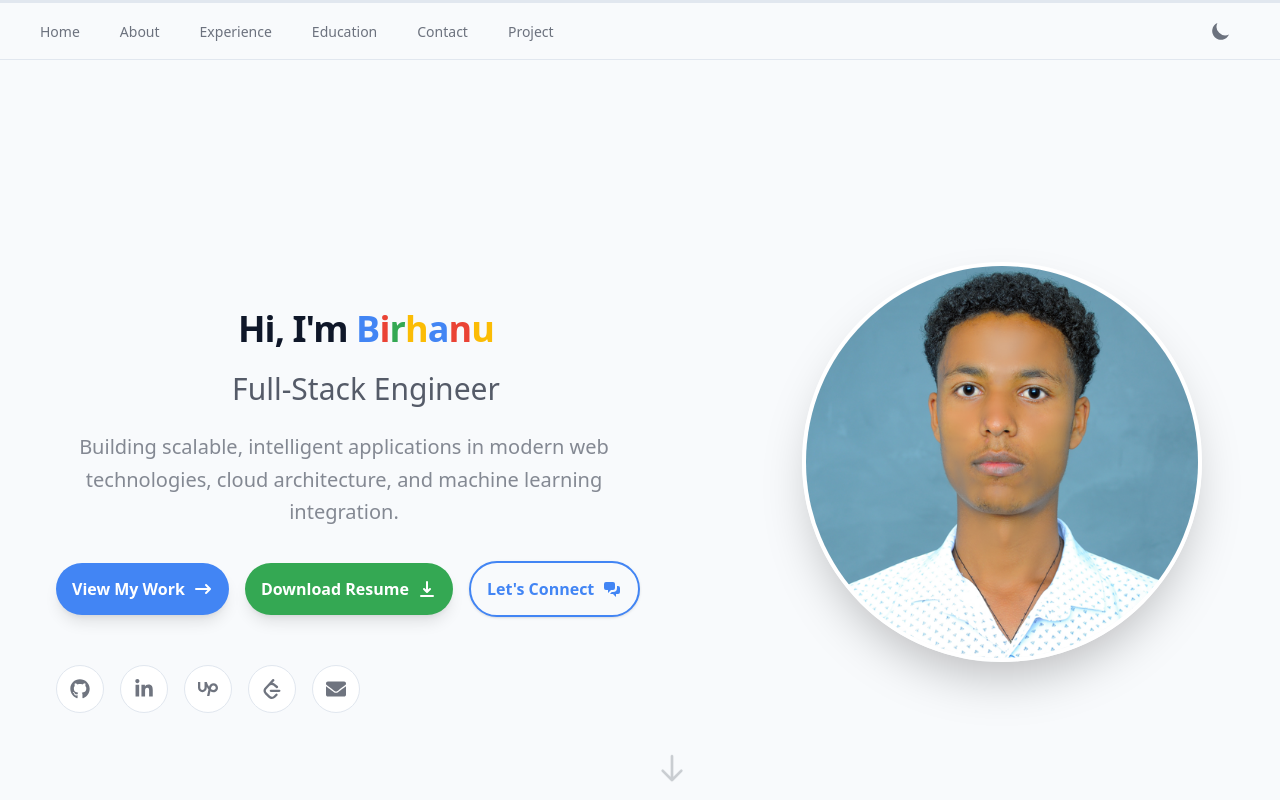
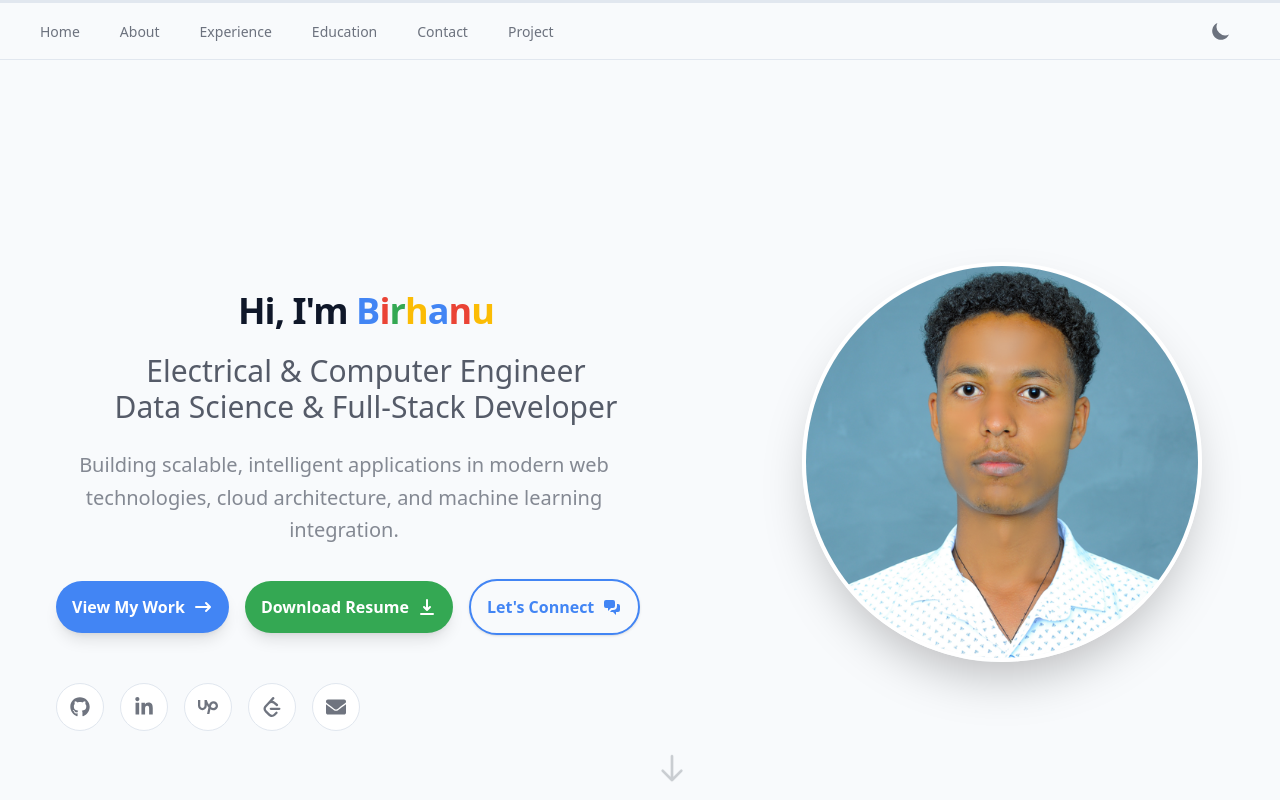
Before and after one commit to birhanu-ma/Portfolio, a React (Vite) app: page / in a window 1280 px wide. Shown: the top 800 px of the page. Built offline with nearby package versions, Linux system fonts and the light colour scheme.

Commit message:
refactor: improve hero

```diff
--- a/src/component/home/Hero.jsx
+++ b/src/component/home/Hero.jsx
@@ -31,18 +31,24 @@ const Hero = () => {
             </h1>
 
             <h2 className="text-2xl md:text-3xl text-foreground/70 font-medium mt-6">
-              Full-Stack Engineer
+              Electrical & Computer Engineer
+              <br />
+              Data Science & Full-Stack Developer
             </h2>
 
             <p className="text-foreground/50 text-lg md:text-xl max-w-xl leading-relaxed mt-6">
-              Building scalable, intelligent applications in modern web technologies, cloud architecture, and
-              machine learning integration.
+              Building scalable, intelligent applications in modern web
+              technologies, cloud architecture, and machine learning
+              integration.
             </p>
           </div>
 
           {/* Call to Action Buttons */}
           <div className="flex flex-wrap gap-4 items-center">
-            <a href="#experience" className="flex items-center gap-2 bg-[#4285F4] text-white px-4 py-3.5 rounded-full font-semibold shadow-lg hover:bg-blue-600 transition-all">
+            <a
+              href="#experience"
+              className="flex items-center gap-2 bg-[#4285F4] text-white px-4 py-3.5 rounded-full font-semibold shadow-lg hover:bg-blue-600 transition-all"
+            >
               View My Work <HiArrowNarrowRight className="text-xl" />
             </a>
 
```
